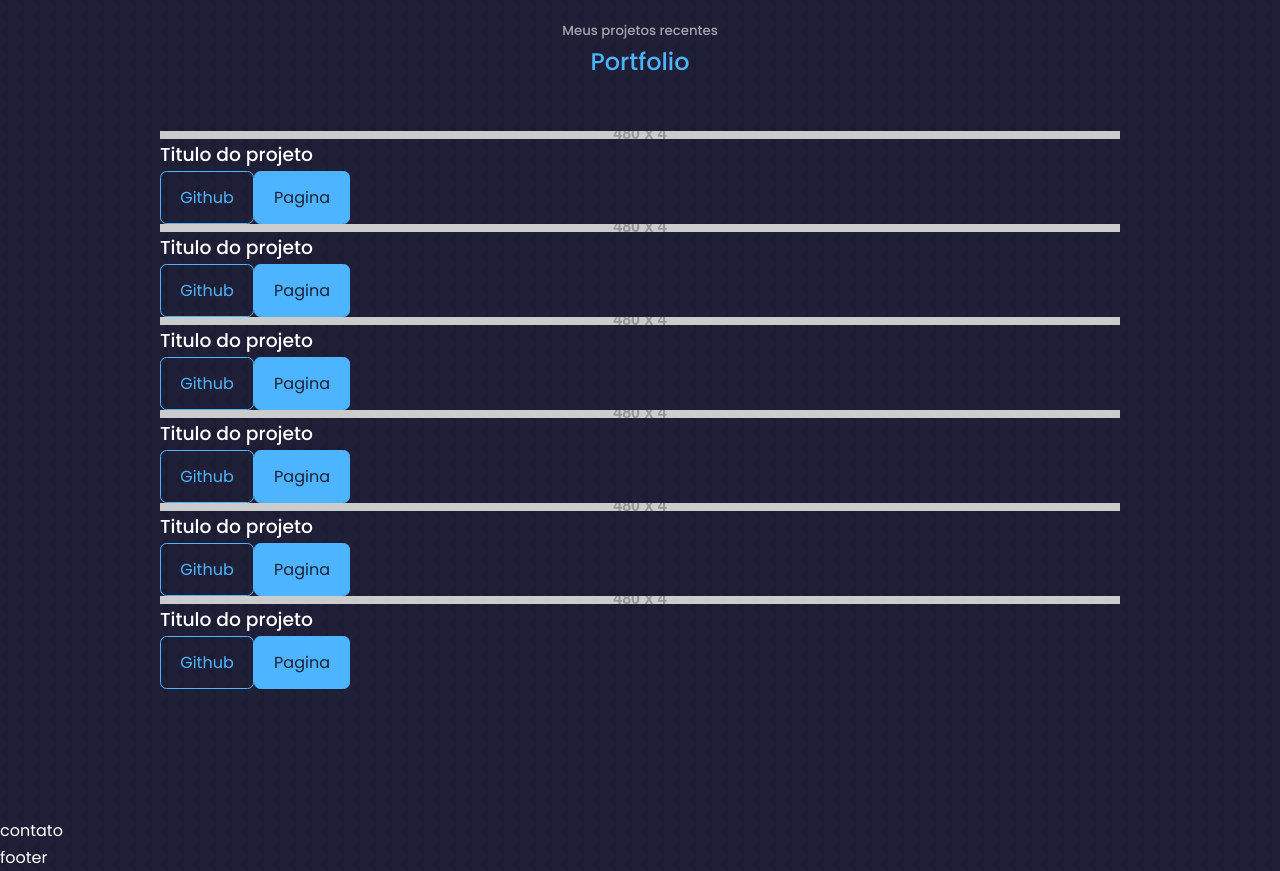
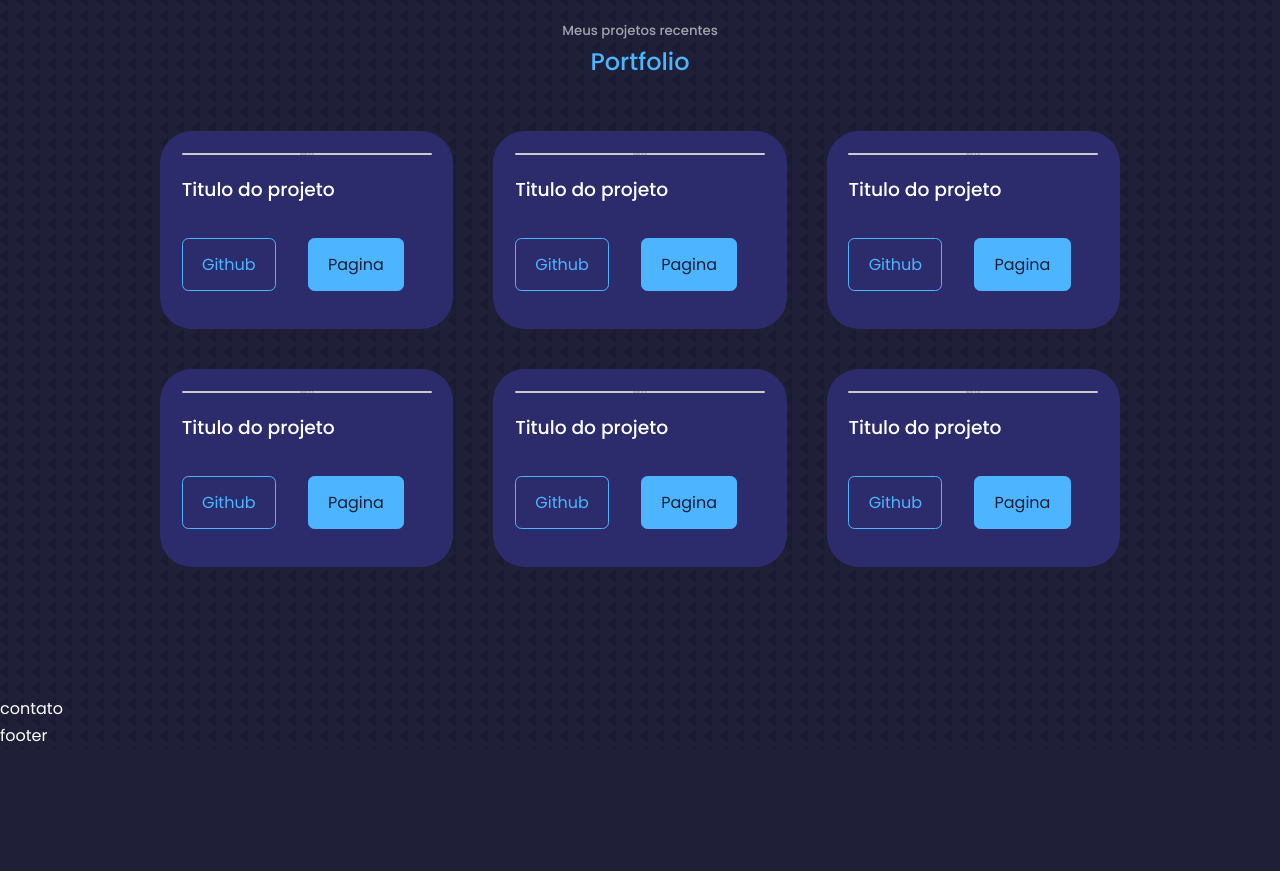
Before and after one commit to Gclayton0207/portfolio-2.0, a React (Create React App) app: page / in a window 1280 px wide. Shown: the part 3480-4351 px from the top of the page. After the commit the page ends 4229 px from the top, so only its background shows below. Built offline with nearby package versions, Linux system fonts and the light colour scheme.

Commit message:
style: estilizando o componente portfolio

```diff
--- a/src/components/portfolio/Portfolio.jsx
+++ b/src/components/portfolio/Portfolio.jsx
@@ -15,6 +15,7 @@
             />
           </div>
           <h3>Titulo do projeto</h3>
+          <div className="portfolio__item-cta">
           <a
             href="https://github.com/"
             target="_blank"
@@ -31,6 +32,7 @@
           >
             Pagina
           </a>
+          </div>
         </article>
         <article className="portfolio__item">
           <div className="portfolio__item-image">
@@ -40,6 +42,7 @@
             />
           </div>
           <h3>Titulo do projeto</h3>
+          <div className="portfolio__item-cta">
           <a
             href="https://github.com/"
             target="_blank"
@@ -56,6 +59,7 @@
           >
             Pagina
           </a>
+          </div>
         </article>
         <article className="portfolio__item">
           <div className="portfolio__item-image">
@@ -65,6 +69,7 @@
             />
           </div>
           <h3>Titulo do projeto</h3>
+          <div className="portfolio__item-cta">
           <a
             href="https://github.com/"
             target="_blank"
@@ -81,6 +86,7 @@
           >
             Pagina
           </a>
+          </div>
         </article>
         <article className="portfolio__item">
           <div className="portfolio__item-image">
@@ -90,6 +96,7 @@
             />
           </div>
           <h3>Titulo do projeto</h3>
+          <div className="portfolio__item-cta">
           <a
             href="https://github.com/"
             target="_blank"
@@ -106,6 +113,7 @@
           >
             Pagina
           </a>
+          </div>
         </article>
         <article className="portfolio__item">
           <div className="portfolio__item-image">
@@ -115,6 +123,7 @@
             />
           </div>
           <h3>Titulo do projeto</h3>
+          <div className="portfolio__item-cta">
           <a
             href="https://github.com/"
             target="_blank"
@@ -131,6 +140,7 @@
           >
             Pagina
           </a>
+          </div>
         </article>
         <article className="portfolio__item">
           <div className="portfolio__item-image">
@@ -140,6 +150,7 @@
             />
           </div>
           <h3>Titulo do projeto</h3>
+          <div className="portfolio__item-cta">
           <a
             href="https://github.com/"
             target="_blank"
@@ -156,8 +167,9 @@
           >
             Pagina
           </a>
+          </div>
         </article>
-      </div>
+        </div>
     </section>
   );
 };
--- a/src/components/portfolio/portfolio.css
+++ b/src/components/portfolio/portfolio.css
@@ -1,6 +1,33 @@
-/* .portfolio__container{
-    display: grid;
-    grid-template-columns: repeat(3, 1fr);
-    gap:2.5rem;
+.portfolio__container {
+  display: grid;
+  grid-template-columns: repeat(3, 1fr);
+  gap: 2.5rem;
+}
+.portfolio__item {
+  background: var(--color-bg-variant);
+  padding: 1.3rem;
+  border-radius: 2rem;
+  border: 1px solid transparent;
+  transition: var(--transition);
+}
 
-} */
+.portfolio__item:hover {
+  border-color: var(--color-primary-variant);
+  background: transparent;
+}
+
+.portfolio__item-image {
+  border-radius: 1.5rem;
+  overflow: hidden;
+}
+
+.portfolio__item h3 {
+  margin: 1.2rem 0 2rem;
+
+}
+
+.portfolio__item-cta{
+    display: flex;
+    gap:2rem;
+    margin-bottom: 1rem;
+}
```
